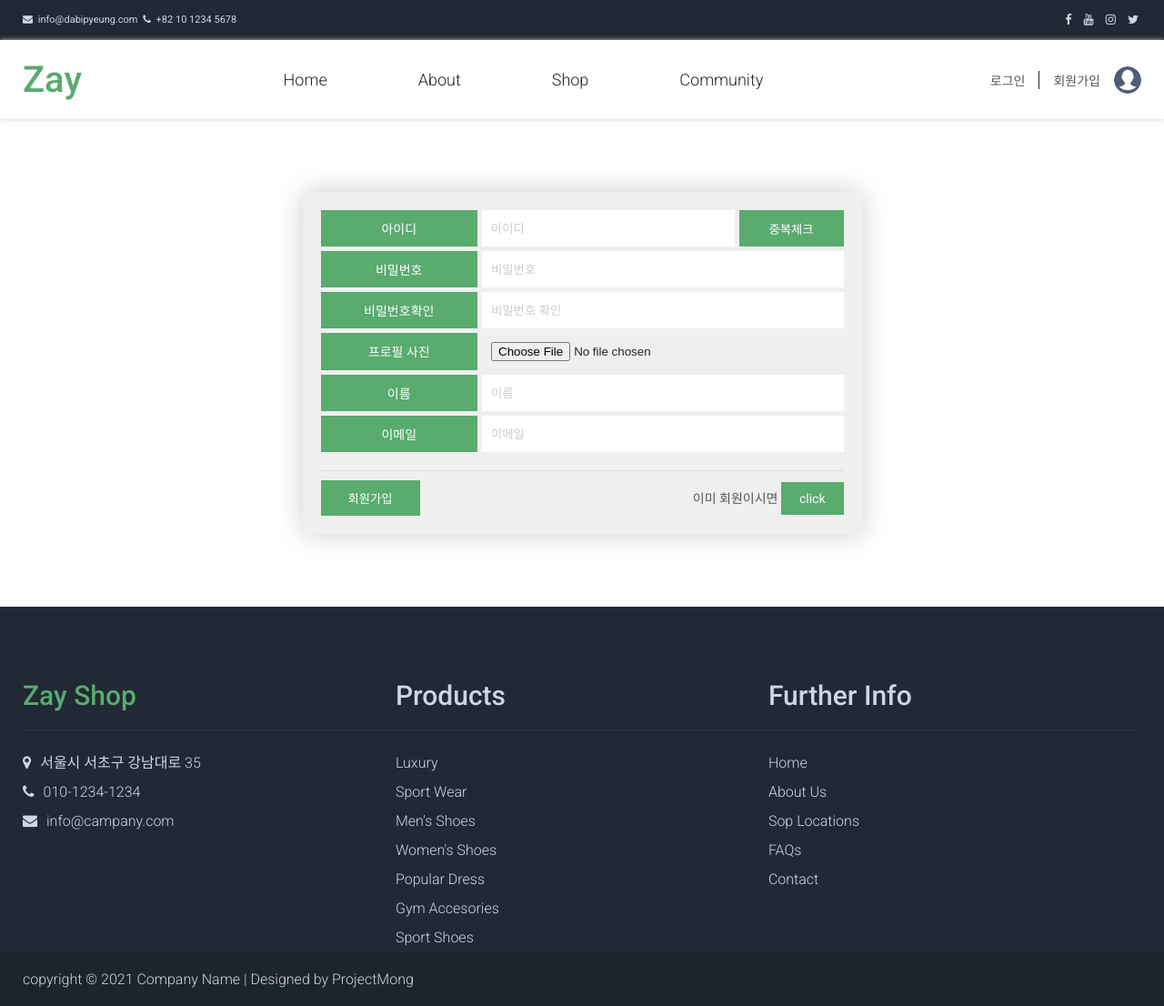
After one commit to Hong-by/Database-Project, a PHP site: page /pages/join/join_form.php in a window 1280 px wide. The commit adds this page. Shown: the whole page at 91% size. Run offline with PHP 8.4, Linux system fonts and the light colour scheme; a stand-in replaces the project's code that opens the database connection.

Commit message:
07/14 메인페이지 / 로그인 기능 완료 / 상품 등록 페이지 작업중

```diff
--- a/css/reset.css
+++ b/css/reset.css
@@ -5,7 +5,8 @@
 *{margin:0; padding:0; box-sizing: border-box;}
 a{color:#212529; text-decoration: none;}
 ol, ul{list-style:none;}
-input, button, textarea{outline:0; border-radius:0;}
+input, button, textarea{outline:0; border-radius:0; border: 0; padding: 10px; color: #212529;}
+input::placeholder{color: #ccc;}
 textarea{resize:none;}
 img{display:block;}
 
@@ -14,7 +15,7 @@ img{display:block;}
 @media screen and (max-width:1230px){.center{padding:0 30px;}}
 .wrap{width:100%; height:auto;}
 .clearfix:after{display:block; content:''; clear:both;}
-body{font-size:14px; font-family: 'Roboto', 'Noto Sans KR', sans-serif; color:#212529; height:3000px;}
+body{font-size:14px; font-family: 'Roboto', 'Noto Sans KR', sans-serif; color:#212529; _height:3000px;}
 section{padding:80px 0;}
 
 /* Common Elements Style Code */
--- a/css/style.css
+++ b/css/style.css
@@ -54,3 +54,40 @@ header.stick .gnb{font-size:16px;}
 .categories .cate_box .cate_img img{width:100%;}
 .categories .cate_item h3{font-size:18px; margin:15px 0;}
 .categories .cate_item a{background:#59ab6e; color:#fff; padding:12px 25px;}
+
+/* Footer Section Style Code */
+footer{width: 100%; height: auto; background: #212934; color: #cfd6e1; padding: 80px 0 0 0;}
+footer .sub_menus{display: flex;}
+footer .sub_menus>div{width: 33.33%;}
+
+footer ul{padding: 20px 0 0 0;}
+footer a{color: #cfd6e1; font-size: 16px; font-weight: 300; line-height: 2em;}
+footer a i{margin-right: 10px;}
+
+footer h3{font-size: 30px; font-weight: 500; color: #cfd6e1; padding: 0 0 20px 0; border-bottom: 1px solid #2d343f;}
+footer>.center div.shop h3{color: #59ab6e;}
+
+footer .company_info{background: #1d242d;}
+footer .company_info p{font-size: 16px; font-weight: 300; padding: 20px 0;}
+
+/* Join Page Style Code */
+section.join .form_box{width: 100%; height: auto; display: flex; align-items: center; justify-content: center;}
+section.join .form_box .mem_form,
+section.join .form_box .login_form{background: #efefef; width: 50%; padding: 20px; border-radius: 10px; box-shadow: 0 0 30px #ccc;}
+
+section.join .mem_form p,
+section.join .login_form p{width: 100%; height: auto; display: flex; margin: 0 0 5px 0; justify-content: space-between;}
+section.join .mem_form label,
+section.join .login_form label{width: 30%; padding: 10px 20px; background: #59ab6e; color: #fff; text-align: center;}
+section.join .mem_form p:first-child input{width: calc(50% - 10px);}
+section.join .mem_form p:first-child button{width: 20%; background: #59ab6e; color: #fff;}
+section.join .mem_form input,
+section.join .login_form input{width: calc(70% - 5px);}
+section.join .mem_form .submit_info,
+section.join .login_form .submit_info{display: flex; justify-content: space-between; padding: 10px 0 0 0; border-top: 1px solid #ddd; margin-top: 20px; align-items: center;}
+section.join .mem_form .submit_info button,
+section.join .login_form .submit_info button{background: #59ab6e; color: #fff; padding: 10px 30px;}
+section.join .mem_form .submit_info span,
+section.join .login_form .submit_info span{color: #555;}
+section.join .mem_form .submit_info a,
+section.join .login_form .submit_info a{display: inline-block; padding: 10px 20px; background: #59ab6e; color: #fff;}
--- /dev/null
+++ b/include/footer.php
@@ -0,0 +1,42 @@
+<footer>
+  <div class="center">
+    <div class="sub_menus">
+      <div class="shop">
+        <h3>Zay Shop</h3>
+        <ul>
+          <li><a href="#"><i class="fa fa-map-marker"></i>서울시 서초구 강남대로 35</a></li>
+          <li><a href="#"><i class="fa fa-phone"></i>010-1234-1234</a></li>
+          <li><a href="#"><i class="fa fa-envelope"></i>info@campany.com</a></li>
+        </ul>
+      </div>
+      <div class="products">
+        <h3>Products</h3>
+        <ul>
+          <li><a href="#">Luxury</a></li>
+          <li><a href="#">Sport Wear</a></li>
+          <li><a href="#">Men's Shoes</a></li>
+          <li><a href="#">Women's Shoes</a></li>
+          <li><a href="#">Popular Dress</a></li>
+          <li><a href="#">Gym Accesories</a></li>
+          <li><a href="#">Sport Shoes</a></li>
+        </ul>
+      </div>
+      <div class="further">
+        <h3>Further Info</h3>
+        <ul>
+          <li><a href="#">Home</a></li>
+          <li><a href="#">About Us</a></li>
+          <li><a href="#">Sop Locations</a></li>
+          <li><a href="#">FAQs</a></li>
+          <li><a href="#">Contact</a></li>
+        </ul>
+      </div>
+    </div>
+  </div>
+  <div class="company_info">
+    <div class="center">
+      <p>copyright &copy; 2021 Company Name | Designed by ProjectMong</p>
+    </div>
+  </div>
+
+</footer>
--- a/include/header.php
+++ b/include/header.php
@@ -45,11 +45,11 @@ if(isset($_SESSION['userprofile'])){
 <!-- Header Section -->
 <header>
   <div class="center">
-    <h2 class="logo"><a href="#">Zay</a></h2>
+    <h2 class="logo"><a href="/zay/index.php">Zay</a></h2>
     <div class="menu_items">
       <ul class="gnb">
         <li><a href="/zay/index.php">Home</a></li>
-        <li><a href="#">About</a></li>
+        <li><a href="/zay/pages/admin/product_insert_form.php">About</a></li>
         <li><a href="#">Shop</a></li>
         <li><a href="#">Community</a></li>
       </ul>
@@ -59,8 +59,8 @@ if(isset($_SESSION['userprofile'])){
           if(!$userid){
         ?>
         <!-- 로그아웃 시 보여질 UI -->
-        <a href="/zay/pages/login_form.php">로그인</a>
-        <a href="/zay/pages/join_form.php">회원가입</a>
+        <a href="/zay/pages/join/login_form.php">로그인</a>
+        <a href="/zay/pages/join/join_form.php">회원가입</a>
         <a href="#"><img src="/zay/img/default-user.png" alt=""></a>
         <?php
         } else {
--- a/index.php
+++ b/index.php
@@ -117,6 +117,10 @@
       </div>
     </section>
     <!-- End of Categories Section -->
+
+    <?php
+      include $_SERVER["DOCUMENT_ROOT"].'/zay/include/footer.php';
+    ?>
   </div>
 
   <!-- jQuery Framework Load -->
--- a/pages/join_form.php
+++ b/pages/join/join_form.php
@@ -19,23 +19,51 @@
   <link rel="stylesheet" href="/zay/css/media.css">
 </head>
 <body>
-
+  <div class="wrap">
     <?php
     include $_SERVER["DOCUMENT_ROOT"].'/zay/include/header.php'
     ?>
 
+    <section class="join">
+      <div class="center">
+        <div class="form_box">
 
-  <form action="/zay/php/insert_mem.php" method="post" name="mem_form" enctype="multipart/form-data">
-    <p>아이디 : <input type="text" name="mem_id"></p>
-    <!-- 아이디 중복체크 -->
-    <p>비밀번호 : <input type="password" name="mem_pass"></p>
-    <p>비밀번호 확인 : <input type="password" name="mem_pass_check"></p>
-    <p>프로필 사진 : <input type="file" name="mem_pf"></p>
-    <p>이름 : <input type="text" name="mem_name"></p>
-    <p>이메일 : <input type="text" name="mem_email"></p>
+          <form action="/zay/php/insert_mem.php" method="post" name="mem_form" enctype="multipart/form-data" class="mem_form">
+            <p>
+              <label>아이디</label><input type="text" name="mem_id" placeholder="아이디">
+              <button type="button">중복체크</button>
+            </p>
+            <!-- 아이디 중복체크 -->
+            <p>
+              <label>비밀번호</label><input type="password" name="mem_pass" autocomplete="off" placeholder="비밀번호">
+            </p>
+            <p>
+              <label>비밀번호확인</label><input type="password" name="mem_pass_check" autocomplete="off" placeholder="비밀번호 확인">
+            </p>
+            <p>
+              <label>프로필 사진</label><input type="file" name="mem_pf">
+            </p>
+            <p>
+              <label>이름</label><input type="text" name="mem_name" placeholder="이름">
+            </p>
+            <p>
+              <label>이메일</label><input type="text" name="mem_email" placeholder="이메일">
+            </p>
+            <div class="submit_info">
+              <button type="button" id="submit_btn">회원가입</button>
+              <span>이미 회원이시면 <a href="/zay/pages/join/login_form.php">click</a></span>
+            </div>
+          </form>
+        </div>
+      </div>
+    </section>
 
-    <button type="button" id="submit_btn">제출</button>
-  </form>
+
+    <?php
+      include $_SERVER["DOCUMENT_ROOT"].'/zay/include/footer.php';
+    ?>
+  </div>
+
 
   <!-- jQuery Framework Load -->
   <script src="https://ajax.googleapis.com/ajax/libs/jquery/3.4.1/jquery.min.js"></script>
--- a/todo.txt
+++ b/todo.txt
@@ -16,3 +16,9 @@
 14. 게시판 수정 및 삭제
 15. 관리자 페이지
 16. 상품 검색
+
+
+====================================
+문제사항
+
+1. 로그인 회원가입창 화면 피팅
```
Also changed, not shown: css/media.css (+46 -0 lines), pages/admin/product_insert_form.php (added, +65 -0 lines), pages/join/login_form.php (added, +109 -0 lines), pages/login_form.php (deleted, +0 -36 lines), php/product_insert.php (added, +23 -0 lines), sql/zay_pro.sql (added, +65 -0 lines).
